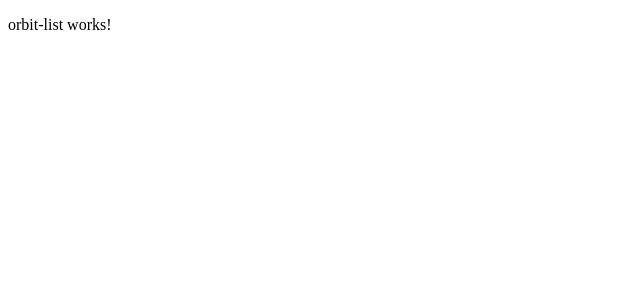
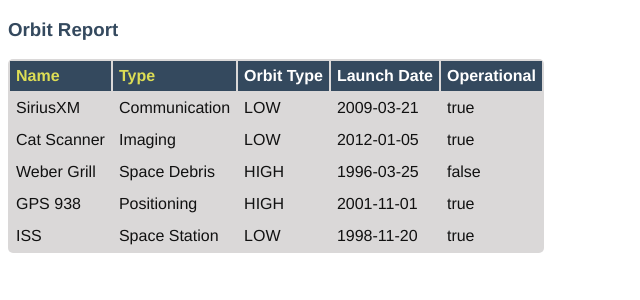
Before and after one commit to mtkramer/orbit-report, an Angular app: page / in a window 1280 px wide. Shown: the top 300 px of the page, without its empty margins (0-640 px from the left). Built offline with nearby package versions, Linux system fonts and the light colour scheme.

Commit message:
completed table display

```diff
--- a/src/app/app.component.css
+++ b/src/app/app.component.css
@@ -0,0 +1,13 @@
+.search-form {
+    margin-bottom: 40px;
+}
+
+button {
+    margin-left: 10px;
+    color: #fff;
+    background-color: #009b25;
+    border-radius: 4px;
+    padding: 2px 5px;
+    font-size: 18px;
+    cursor: pointer;
+}
--- a/src/app/app.component.html
+++ b/src/app/app.component.html
@@ -1,2 +1 @@
 <app-orbit-list [satellites]="sourceList"></app-orbit-list>
-<div>{{log}}</div>
--- a/src/app/orbit-list/orbit-list.component.css
+++ b/src/app/orbit-list/orbit-list.component.css
@@ -0,0 +1,28 @@
+.sortable {
+    cursor: pointer;
+    color: #dd5;
+}
+
+.warning {
+    background-color: #da8a8a;
+}
+
+table {
+  color: #111;
+  border-radius: 5px;
+  overflow: hidden;
+  margin: 12px 0;
+  min-width: 300px;
+  background: #dad8d8;
+}
+
+.header-row {
+    background: #34495E;
+    color: #fff
+}
+
+th, td {
+    text-align: left;
+    margin: 5px 10px;
+    padding: 6px;
+}
--- a/src/app/orbit-list/orbit-list.component.html
+++ b/src/app/orbit-list/orbit-list.component.html
@@ -1 +1,21 @@
-<p>orbit-list works!</p>
+<h3>Orbit Report</h3>
+<table>
+    <thead>
+        <tr class="header-row">
+            <th class="sortable">Name</th>
+            <th class="sortable">Type</th>
+            <th>Orbit Type</th>
+            <th>Launch Date</th>
+            <th>Operational</th>
+        </tr>
+    </thead>
+    <tbody>
+        <tr *ngFor="let sat of satellites">
+            <td>{{sat.name}}</td>
+            <td>{{sat.type}}</td>
+            <td>{{sat.orbitType}}</td>
+            <td>{{sat.launchDate}}</td>
+            <td>{{sat.operational}}</td>
+        </tr>
+    </tbody>
+</table>
--- a/src/app/satellite.ts
+++ b/src/app/satellite.ts
@@ -5,7 +5,7 @@
     launchDate: string;
     operational: boolean;
 
-    constructor(name: string, type: string, orbitType: string, launchDate: string, operational: boolean) {
+    constructor(name: string, type: string, launchDate: string, orbitType: string, operational: boolean) {
         this.name = name;
         this.type = type;
         this.orbitType = orbitType;
--- a/src/index.html
+++ b/src/index.html
@@ -1,13 +1,25 @@
 <!doctype html>
 <html lang="en">
+
 <head>
   <meta charset="utf-8">
   <title>OrbitReport</title>
   <base href="/">
   <meta name="viewport" content="width=device-width, initial-scale=1">
   <link rel="icon" type="image/x-icon" href="favicon.ico">
+  <style>
+    body {
+      font-family: 'Helvetica', 'Courier';
+    }
+
+    h3 {
+      color: #34495E;
+    }
+  </style>
 </head>
+
 <body>
   <app-root></app-root>
 </body>
+
 </html>
```
